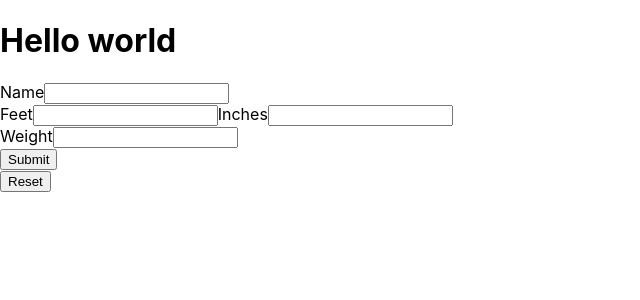
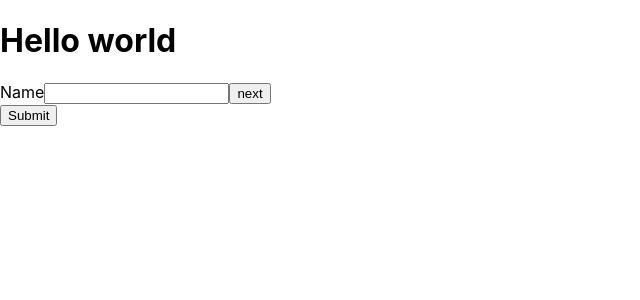
Before and after one commit to romanprotoliuk/BMI-Calculator, a React (Create React App) app: page / in a window 1280 px wide. Shown: the top 300 px of the page, without its empty margins (0-640 px from the left). Built offline with nearby package versions, Linux system fonts and the light colour scheme.

Commit message:
almost done, have to debug logic

```diff
--- a/src/App.jsx
+++ b/src/App.jsx
@@ -1,27 +1,30 @@
 import './App.css';
 import { useState } from 'react';
 
-const NameField = ({ userDetails, handleChange }) => {
+const NameField = ({ userDetails, handleChange, handleShowHeight }) => {
 	return (
 			<>
-				<label htmlFor="name">Name</label>
+				<label id='label-name' htmlFor="name">Name</label>
 				<input
+					id='name-field'
 					required
 					type="text"
 					autoComplete='off'
 					value={userDetails.name}
 					name="name"
 					onChange={handleChange}
-				/>
+			/>
+				<button id='name-field-btn' onClick={handleShowHeight}>next</button>
 			</>
 	)
 }
 
-const HeightField = ({ userDetails, handleChange }) => {
+const HeightField = ({ userDetails, handleChange, handleShowWeight  }) => {
 	return (
 		<>
-				<label htmlFor="feet">Feet</label>
+				<label id='label-feet' htmlFor="feet">Feet</label>
 				<input
+					id='height-field'
 					required
 					type="text"
 					autoComplete='off'
@@ -30,8 +33,9 @@ const HeightField = ({ userDetails, handleChange }) => {
 					onChange={handleChange}
 				/>
 
-				<label htmlFor="inches">Inches</label>
-				<input
+				<label id='label-inches' htmlFor="inches">Inches</label>
+			<input
+					id='height-inches-field'
 					required
 					type="text"
 					autoComplete='off'
@@ -39,6 +43,7 @@ const HeightField = ({ userDetails, handleChange }) => {
 					name="inches"
 					onChange={handleChange}
 			/>
+			<button id='height-field-btn' onClick={handleShowWeight}>next</button>
 		</>
 	)
 }
@@ -46,8 +51,9 @@ const HeightField = ({ userDetails, handleChange }) => {
 const WeightField = ({ userDetails, handleChange }) => {
 	return (
 		<>
-				<label htmlFor="name">Weight</label>
-				<input
+				<label id='label-weight' htmlFor="name">Weight</label>
+			<input
+					id='weight-field'
 					required
 					type="text"
 					autoComplete='off'
@@ -70,10 +76,12 @@ const App = () => {
 	})
 	const [userPrompt, setUserPrompt] = useState('')
 	const [show, setShow] = useState(false)
+
+	const [showHeight, setShowHeight] = useState(false)
+	const [showWeight, setShowWeight] = useState(false)
 	// const [userAllInfo, setUserAllInfo] = useState('')
 
 	const { name, feet, inches, height, weight, bmi } = userDetails
-
 
 	const handleChange = (e) => {
 		setUserDetails({
@@ -83,6 +91,17 @@ const App = () => {
 		determineBMImessage(bmi)
 	}
 
+	const handleShowHeight = () => {
+		setShowHeight(true)
+		document.querySelector('#name-field').disabled = true
+		document.querySelector('#name-field-btn').disabled = true
+	}
+
+	const handleShowWeight = () => {
+		setShowWeight(true)
+		document.querySelector('#height-field').disabled = true
+		document.querySelector('#height-field-btn').disabled = true
+	}
 
 	const getKg = (pounds) => {
 		const killoValue = 0.45359237
@@ -137,6 +156,17 @@ const App = () => {
 		const bmiNumber = getBMI(Number(weight), Number(feet), Number(inches))
 		determineBMImessage(bmiNumber)
 		setShow(true)
+		document.querySelector('#name-field').style.display = 'none';
+		document.querySelector('#name-field-btn').style.display = 'none';
+		document.querySelector('#height-field').style.display = 'none';
+		document.querySelector('#height-inches-field').style.display = 'none';
+		document.querySelector('#height-field-btn').style.display = 'none';
+		document.querySelector('#weight-field').style.display = 'none';
+		document.querySelector('#submit-btn').style.display = 'none';
+		document.querySelector('#label-name').style.display = 'none'
+		document.querySelector('#label-feet').style.display = 'none'
+		document.querySelector('#label-inches').style.display = 'none'
+		document.querySelector('#label-weight').style.display = 'none'
 	}
 
 	const handleReset = () => {
@@ -161,19 +191,20 @@ const App = () => {
 			<form onSubmit={handleSubmit}>
 
 				<div>
-					<NameField userDetails={userDetails} handleChange={handleChange} />
+					<NameField userDetails={userDetails} handleChange={handleChange} handleShowHeight={handleShowHeight} />
 				</div>
 				<div>
-					<HeightField userDetails={userDetails} handleChange={handleChange} />
+					{showHeight ? <HeightField userDetails={userDetails} handleChange={handleChange} handleShowWeight={handleShowWeight}/> : "" }
+
 				</div>
 				<div>
-					<WeightField userDetails={userDetails} handleChange={handleChange} />
+					{	showWeight ? <WeightField userDetails={userDetails} handleChange={handleChange} /> : ""}
 				</div>
 
-				<input type="submit" />
+				<input id='submit-btn' type="submit" />
 				{/* {conditional(bmi)} */}
 			</form>
-			<button onClick={handleReset}>Reset</button>
+			{/* <button onClick={handleReset}>Reset</button> */}
 			{show ? `hi ${name}, your bio metrics: height: ${feet}'${inches}, weight: ${weight}, your bmi ${bmi}, by our calculations: you are ${userPrompt}` : ''}
 		</div>);
 }
```
